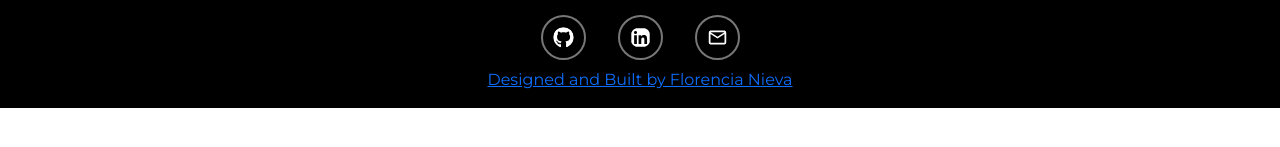
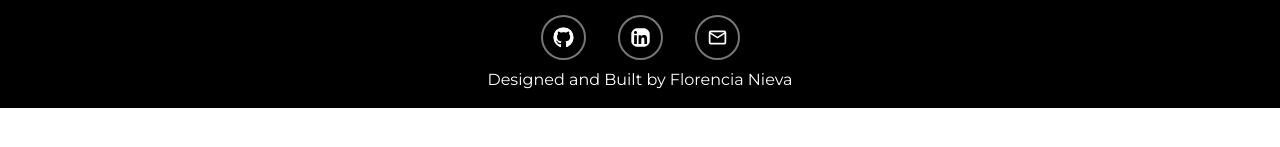
Before and after one commit to FlorenciaNieva/Portfolio-2, a React (Vite) app: page /projects in a window 1280 px wide. Shown: the part 379-526 px from the top of the page. Built offline with nearby package versions, Linux system fonts and the light colour scheme; no server answers; the database is empty.

Commit message:
Agrego estilos a la etiqueta a y elimino estilos repetidos de nav .link

```diff
--- a/src/App.css
+++ b/src/App.css
@@ -15,13 +15,16 @@
   src: url("../src/assets/fonts/Montserrat-Regular.ttf");
 }
 
+a {
+  text-decoration: none !important;
+  color: white !important;
+}
+
 /* ------ Header ------ */
 
 nav .link {
-  color: white;
   letter-spacing: 1px;
   margin-right: 15px;
-  text-decoration: none;
   padding: 3px 1px;
   background-position-y: -0%;
   background-image: linear-gradient( #200e3a00 50%, #13aec7 50%);
```
